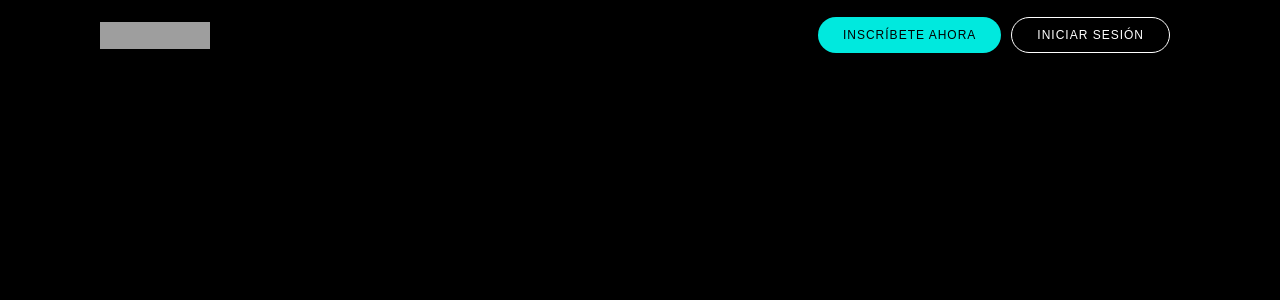
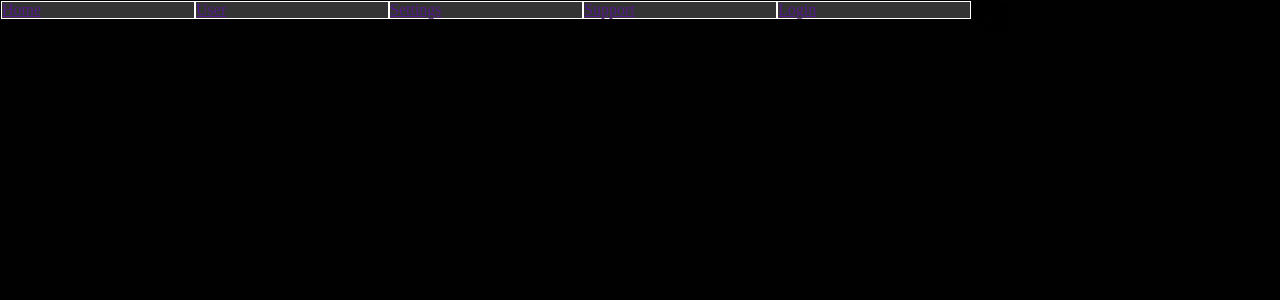
Before and after one commit to DavidGarciaOriol/DaProject, a PHP site: page / in a window 1280 px wide. Shown: the top 300 px of the page. Run offline with PHP 8.4, Linux system fonts and the light colour scheme; grey boxes are pictures that could not be loaded.

Commit message:
more css

```diff
--- a/html/css/forms.css
+++ b/html/css/forms.css
@@ -1,5 +1,5 @@
 body{
-    background-color: #000000;
+    background-color: #010101;
 }
 
 .labels2{
--- a/html/css/main.css
+++ b/html/css/main.css
@@ -40,4 +40,5 @@ nav{
 body{
     display: grid;
     grid-template-columns: repeat(12, 1fr);
+    background-color: #010101;
 }
--- a/html/index.html
+++ b/html/index.html
@@ -5,25 +5,20 @@
     <meta http-equiv="X-UA-Compatible" content="IE=edge">
     <title>Main Music Page (wip)</title>
     <meta name="viewport" content="width=device-width, initial-scale=1">
-    <link rel="stylesheet" type="text/css" media="screen" href="css/another.css" />
     <link rel="stylesheet" type="text/css" media="screen" href="css/reset.css" />
+    <link rel="stylesheet" type="text/css" media="screen" href="css/main.css" />
     <script src="main.js"></script>
 </head>
 <body>
 
-    <div class="landing">
-        <header>
-            <div class="container">
-            <div class="col-md-12 landing__top">
-                <div class="landing__top-logo"></div>
-                <div class="landing__top-right">
-
-                    <button type="button" class="btn-sign-up signup-trigger" >Inscríbete Ahora</button>
-                        <button class="btn-login login-trigger" >Iniciar Sesión</button>
-                </div>
-            </div>
-            </div>
-        </header>
+    <div>
+        <nav class="navigate">
+            <a href="" class="navitem">Home</a>
+            <a href="" class="navitem">User</a>
+            <a href="" class="navitem">Settings</a>
+            <a href="" class="navitem">Support</a>
+            <a href="" class="navitem">Login</a>
+        </nav>
     </div>
 
     <div>
```
Also changed, not shown: html/login.html (+2 -8 lines).
